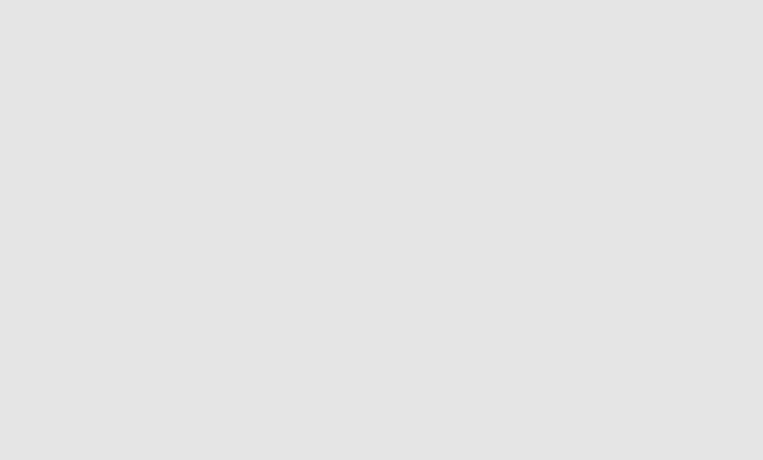
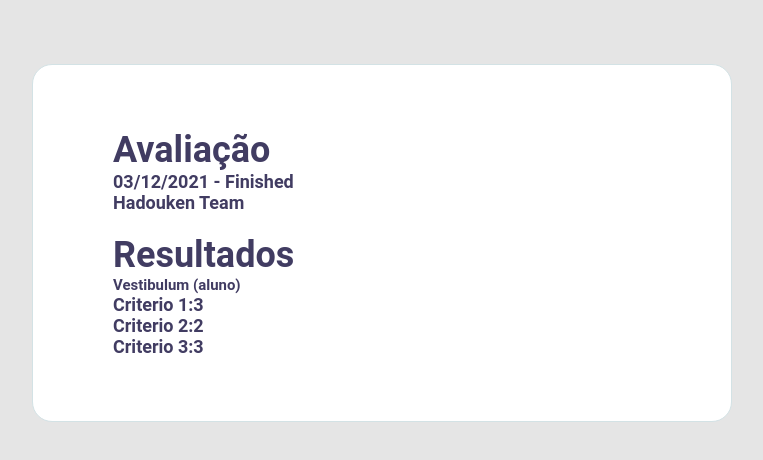
Before and after one commit to NicolasFujisawa/performance-appraisal-app, a React (Create React App) app in the folder front/: page /results in a window 1280 px wide. Shown: the top 460 px of the page, without its empty margins (258-1021 px from the left). Built offline with nearby package versions, Linux system fonts and the light colour scheme.

Commit message:
Create results page

```diff
--- /dev/null
+++ b/front/src/pages/Results.tsx
@@ -0,0 +1,17 @@
+import '../styles/pages/main-page.css'
+
+export default function Results() {
+  return (
+    <div id="page-container">
+      <h1>Avaliação</h1>
+      <h4>03/12/2021 - Finished</h4>
+      <h4>Hadouken Team</h4>
+      <br />
+      <h1>Resultados</h1>
+      <h5>Vestibulum (aluno)</h5>
+      <p>Criterio 1:3</p>
+      <p>Criterio 2:2</p>
+      <p>Criterio 3:3</p>
+    </div>
+  )
+}
--- a/front/src/routes.tsx
+++ b/front/src/routes.tsx
@@ -1,11 +1,13 @@
 import { BrowserRouter, Switch, Route } from 'react-router-dom'
 import Evaluation from './pages/Evaluation'
+import Results from './pages/Results'
 
 function Routes() {
   return (
     <BrowserRouter>
       <Switch>
         <Route path="/evaluation" component={Evaluation} />
+        <Route path="/results" component={Results} />
       </Switch>
     </BrowserRouter>
   )
```
